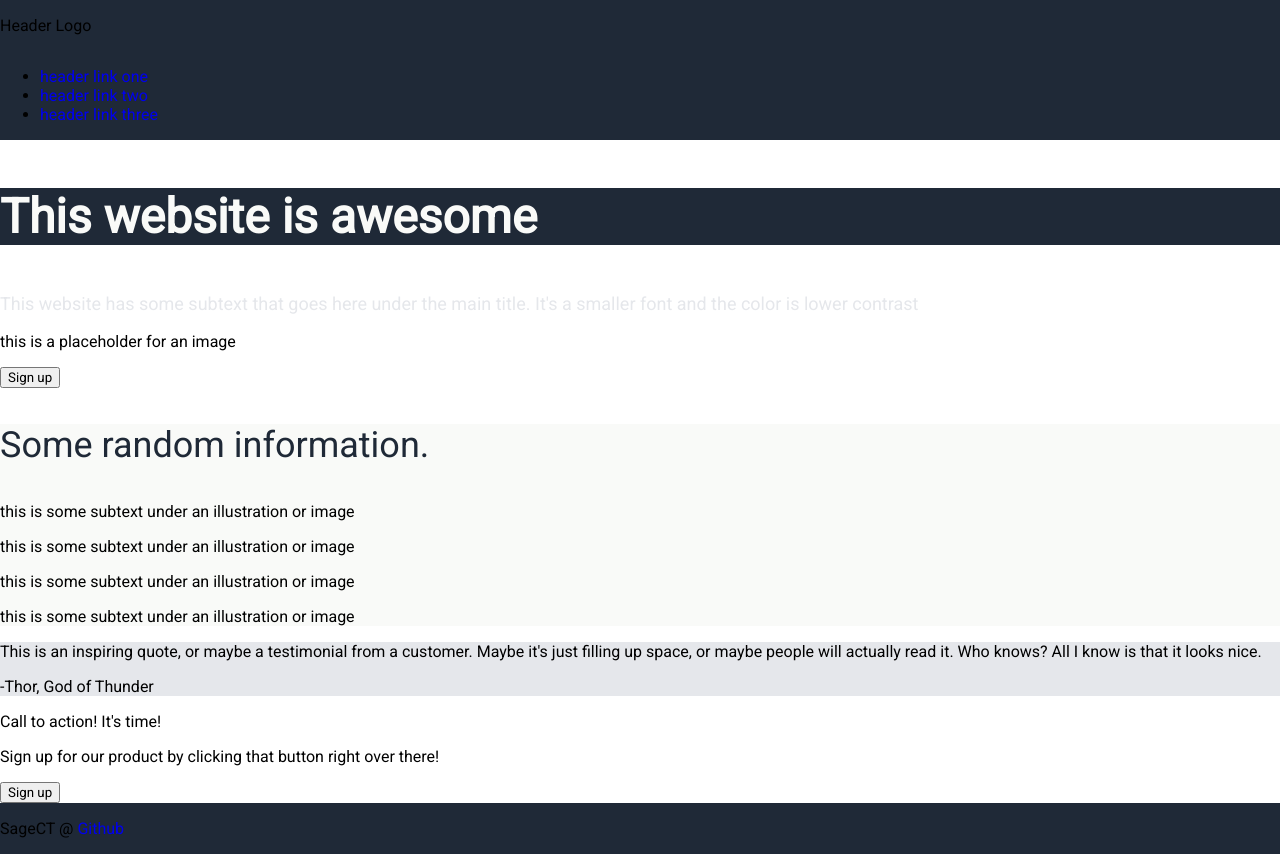
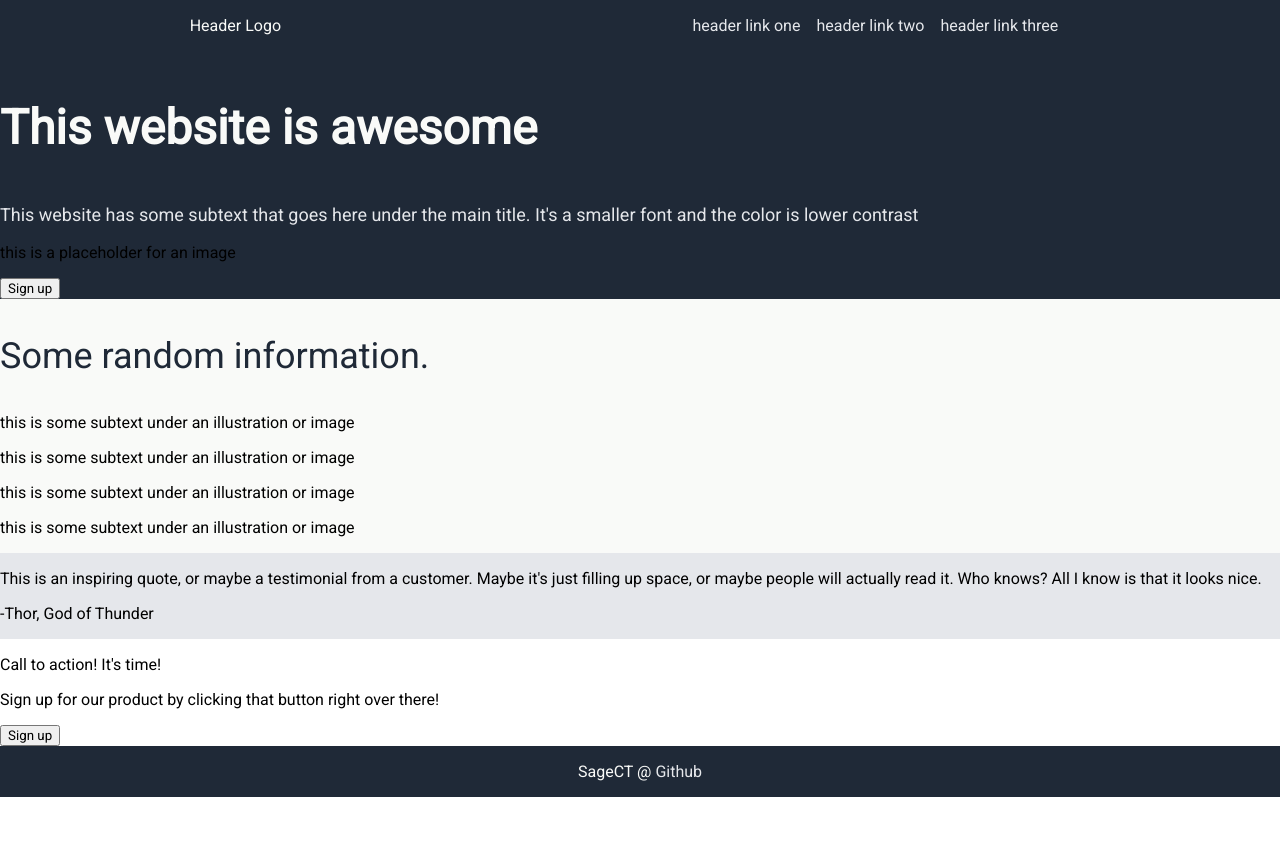
Before and after one commit to SageCT/landing-page-odin, a plain HTML site: page index.html in a window 1280 px wide. After the commit the page ends 800 px from the top, so only its background shows below. Drawn offline with Linux system fonts and the light colour scheme.

Commit message:
Add header and block-1 formatting

```diff
--- a/index.html
+++ b/index.html
@@ -16,21 +16,21 @@
 
   <body>
     <div class="header">
-      <p>Header Logo</p>
+      <p id="header-logo">Header Logo</p>
       <ul class="header-links">
         <li><a href="#">header link one</a></li>
         <li><a href="#">header link two</a></li>
         <li><a href="#">header link three</a></li>
       </ul>
     </div>
-
+    <div class="body">
       <div class="block-1">
         <p id="logo-text">This website is awesome</p>
         <p id="block-1-secondary">
-        This website has some subtext that goes here under the main title. It's
-        a smaller font and the color is lower contrast
+          This website has some subtext that goes here under the main title.
+          It's a smaller font and the color is lower contrast
         </p>
-      <p>this is a placeholder for an image</p>
+        <p id="image-placeholder">this is a placeholder for an image</p>
         <button class="block-1-sign-up">Sign up</button>
         <!--- <img src="./images/codepic.jpg" alt="Code" /> -->
       </div>
@@ -53,8 +53,8 @@
       <div class="block-3">
         <p class="block-3-quote">
           This is an inspiring quote, or maybe a testimonial from a customer.
-        Maybe it's just filling up space, or maybe people will actually read it.
-        Who knows? All I know is that it looks nice.
+          Maybe it's just filling up space, or maybe people will actually read
+          it. Who knows? All I know is that it looks nice.
         </p>
         <p>-Thor, God of Thunder</p>
       </div>
@@ -64,7 +64,7 @@
         <p>Sign up for our product by clicking that button right over there!</p>
         <button class="block-4-sign-up">Sign up</button>
       </div>
-
+    </div>
     <div class="footer">
       <p>SageCT &commat; <a href="https://github.com/SageCT">Github</a></p>
     </div>
--- a/styles.css
+++ b/styles.css
@@ -5,35 +5,60 @@
 }
 
 body {
+  display: flex;
+  flex-direction: column;
+  overflow: hidden;
   margin: 0;
-  overflow: hidden;
+}
+
+.body {
+  display: flex;
+  flex-direction: column;
+  flex: 1;
 }
 
 /* Header */
 a {
   text-decoration: none;
+  color: #e5e7eb;
+}
+
+.header ul {
+  display: flex;
+  list-style: none;
+  margin: 16px 32px;
+  padding: 0;
+  gap: 16px;
 }
 
 /* Header/Footer */
-
 .header,
 .footer {
   display: flex;
-  flex-direction: column;
+  flex-direction: row;
+  justify-content: space-around;
+  color: #f9faf8;
+  background-color: #1f2937;
+}
+
+/* Footer Only */
+.footer {
+  justify-content: center;
+  align-items: center;
+}
+
+/* Block 1 */
+.block-1 {
+  margin: 0;
   background-color: #1f2937;
 }
 
 #logo-text {
   font-size: 48px;
   font-weight: 800;
-
-  font-family: "Roboto", sans-serif;
-
   color: #f9faf8;
   background-color: #1f2937;
 }
-
-/* Block 1 */
 
 #block-1-secondary {
   font-size: 18px;
@@ -41,7 +66,6 @@ a {
 }
 
 /* Block 2 */
-
 .block-2 {
   background-color: #f9faf8;
 }
@@ -53,7 +77,6 @@ a {
 }
 
 /* Block 3 */
-
 .block-3 {
   background-color: #e5e7eb;
 }
```
Lines whose indentation alone changed are shown as unchanged.
